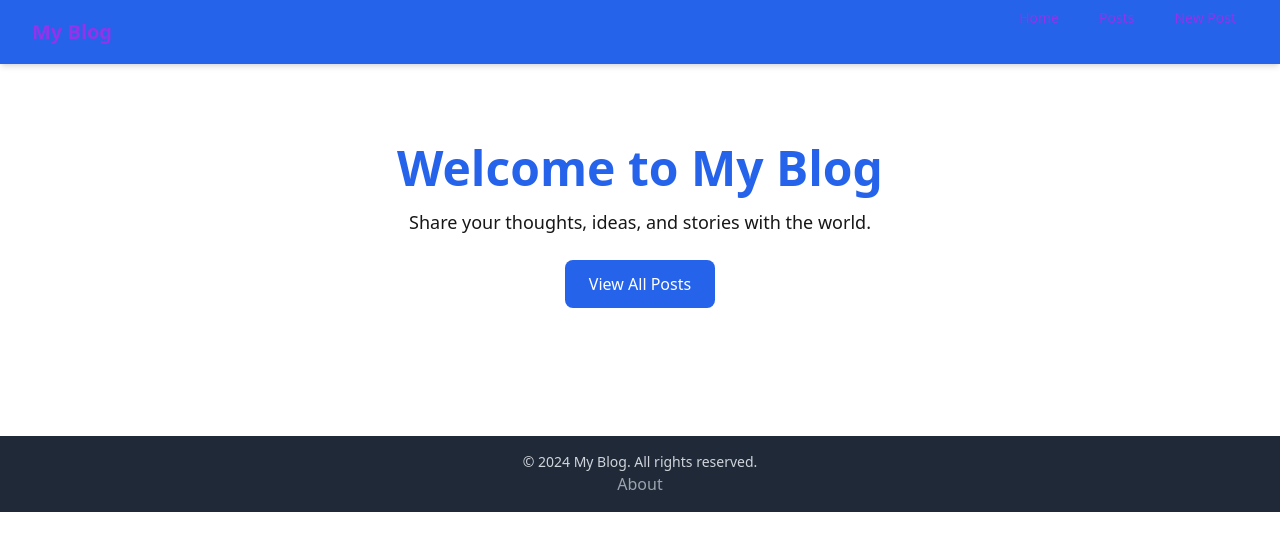
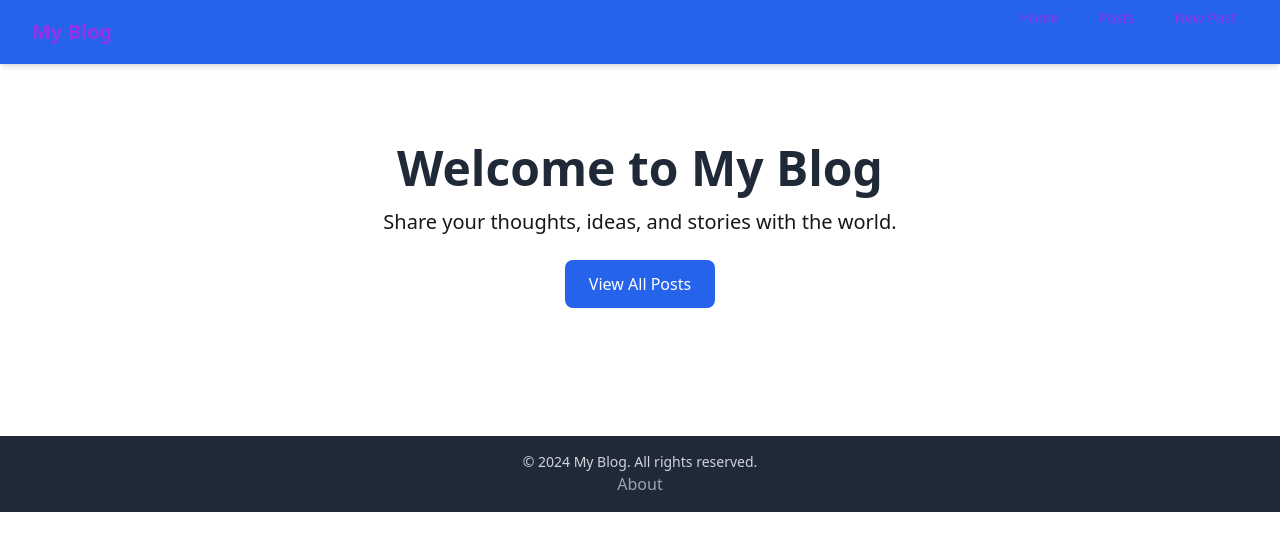
Before and after one commit to mbvaaland/blogging-platform, a Next.js app: page / in a window 1280 px wide. Shown: the top 550 px of the page. Built offline with nearby package versions, Linux system fonts and the light colour scheme.

Commit message:
Implement responsive design using Tailwind CSS

```diff
--- a/src/app/components/Header.tsx
+++ b/src/app/components/Header.tsx
@@ -14,13 +14,13 @@ const Header: React.FC = () => {
           </div>
           <nav className="hidden md:flex space-x-4">
             <Link href="/" className="hover:bg-blue-700 px-3 py-2 rounded-md text-sm font-medium">
-              Home
+                Home
             </Link>
             <Link href="/posts" className="hover:bg-blue-700 px-3 py-2 rounded-md text-sm font-medium">
-              Posts
+                Posts
             </Link>
             <Link href="/posts/new" className="hover:bg-blue-700 px-3 py-2 rounded-md text-sm font-medium">
-              New Post
+                New Post
             </Link>
           </nav>
           {/* Mobile Menu Button (Optional) */}
--- a/src/app/page.tsx
+++ b/src/app/page.tsx
@@ -3,8 +3,8 @@ import Link from 'next/link';
 export default function Home() {
   return (
     <div className="flex flex-col items-center justify-center py-20">
-      <h1 className="text-5xl font-bold mb-4 text-blue-600">Welcome to My Blog</h1>
-      <p className="text-lg mb-6 text-center">
+      <h1 className="text-4xl md:text-5xl font-bold mb-4 text-gray-800">Welcome to My Blog</h1>
+      <p className= "text-lg md:text-xl mb-6 text-center">
         Share your thoughts, ideas, and stories with the world.
       </p>
       <Link href="/posts" className="px-6 py-3 bg-blue-600 text-white rounded-lg hover:bg-blue-700 transition-colors duration-200">
--- a/src/app/posts/[slug]/edit/page.tsx
+++ b/src/app/posts/[slug]/edit/page.tsx
@@ -40,7 +40,7 @@ export default function EditPostPage({ params }: EditPostPageProps) {
   };
 
   return (
-    <div className="max-w-3xl mx-auto p-6">
+    <div className="max-w-3xl mx-auto p-6 sm:p-8 md:p-10">
       <h1 className="text-4xl font-bold mb-6 text-gray-800">Edit Post</h1>
       <form onSubmit={handleSubmit} className="space-y-6">
         <div>
--- a/src/app/posts/[slug]/page.tsx
+++ b/src/app/posts/[slug]/page.tsx
@@ -33,7 +33,7 @@ export default function PostPage({ params }: PostPageProps) {
   };
 
   return (
-    <div className="max-w-4xl mx-auto p-6">
+    <div className="max-w-4xl mx-auto p-6 sm:p-8 md:p-10">
       <h1 className="text-4xl font-bold mb-4 text-gray-800">{post.title}</h1>
       <article className="prose lg:prose-xl mb-6">{post.content}</article>
       <div className="space-x-4">
--- a/src/app/posts/new/page.tsx
+++ b/src/app/posts/new/page.tsx
@@ -24,7 +24,7 @@ export default function NewPostPage() {
   };
 
   return (
-    <div className="max-w-3xl mx-auto p-6">
+    <div className="max-w-3xl mx-auto p-6 sm:p-8 md:p-10">
       <h1 className="text-4xl font-bold mb-6 text-gray-800">Create New Post</h1>
       <form onSubmit={handleSubmit} className="space-y-6">
         <div>
--- a/src/app/posts/page.tsx
+++ b/src/app/posts/page.tsx
@@ -14,7 +14,7 @@ export default function PostsPage() {
   const { posts } = postsContext;
 
   return (
-    <div className="max-w-4xl mx-auto p-6">
+    <div className="max-w-4xl mx-auto p-6 sm:p-8 md:p-10">
       <h1 className="text-4xl font-bold mb-6 text-gray-800">Blog Posts</h1>
       <Link href="/posts/new" className="mb-6 inline-block px-4 py-2 bg-green-500 text-white rounded hover:bg-green-600 transition-colors duration-200">
           Create New Post
```
